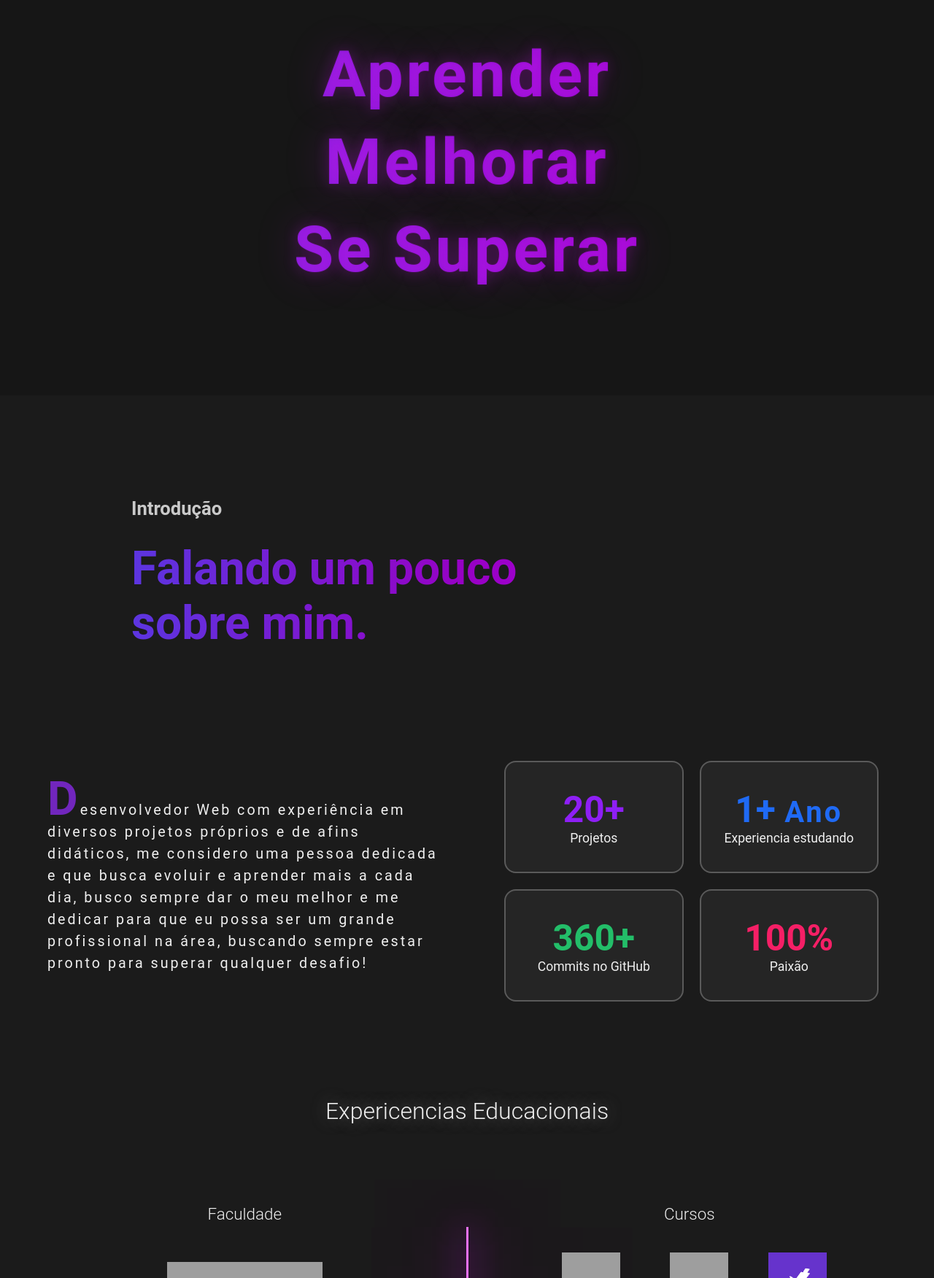
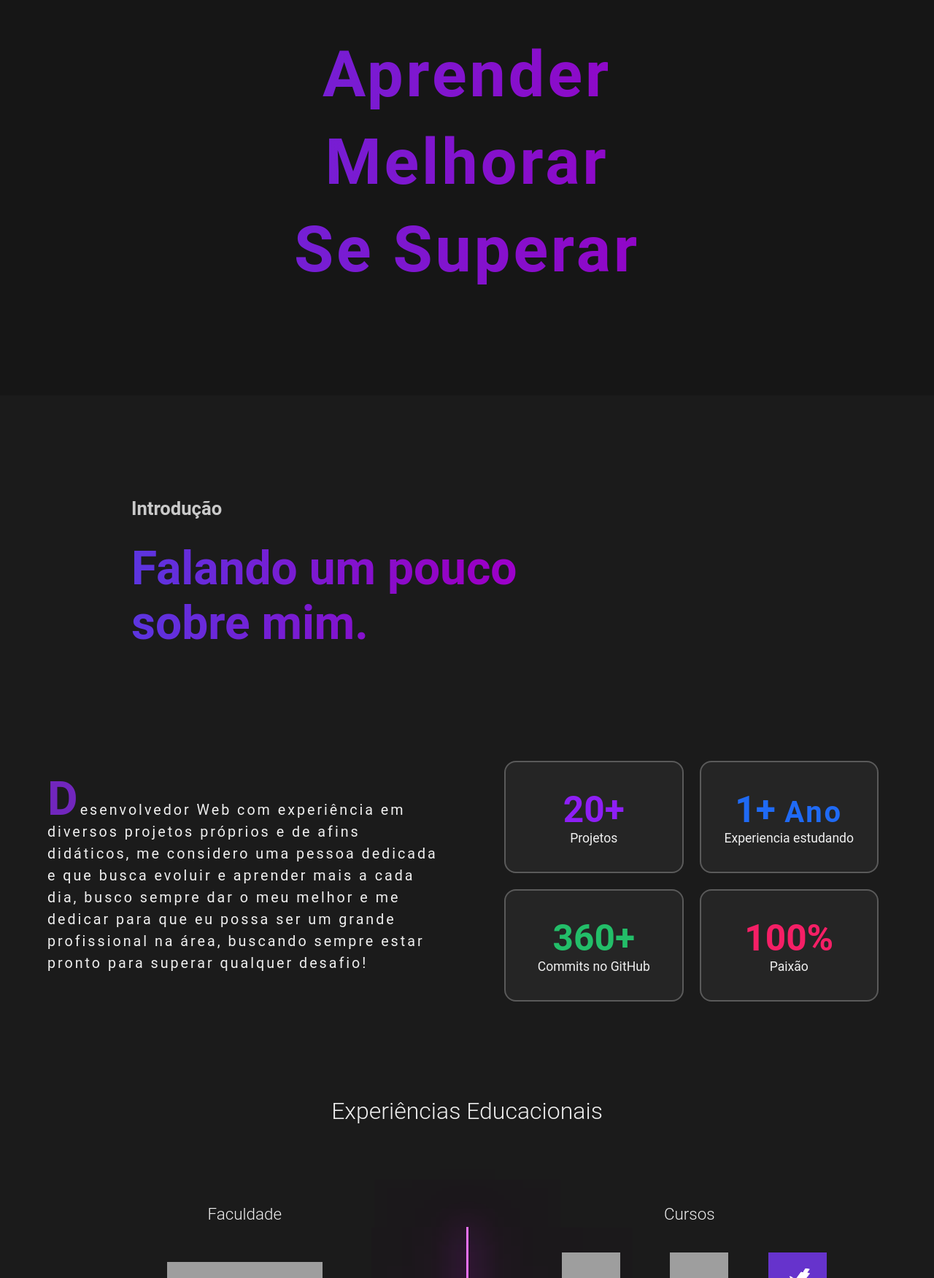
Before and after one commit to NycolasSM/portfolio_nycolas_santana, a React (Vite) app: page / in a window 1280 px wide. Shown: the part 2448-4200 px from the top of the page at 73% size. Built offline with nearby package versions, Linux system fonts and the light colour scheme; grey boxes are pictures that could not be loaded.

Commit message:
test performance

```diff
--- a/src/pages/Portfolio/index.tsx
+++ b/src/pages/Portfolio/index.tsx
@@ -52,7 +52,7 @@ function Portfolio() {
             </div>
           </div>
           <h2 className="my__educational__experience__title">
-            Expericencias Educacionais
+            Experiências Educacionais
           </h2>
           <div className="my__educational__experience">
             <div className="college__formation">
--- a/src/pages/Portfolio/style.css
+++ b/src/pages/Portfolio/style.css
@@ -11,7 +11,6 @@
   background-clip: text;
   -webkit-text-fill-color: transparent;
   animation: intro-gradient 4s infinite ease;
-  text-shadow: 0 0 2px #d31cf841, 0 0 20px #d31cf841, 0 0 60px #d31cf841;
 }
 
 .portfolio__section {
@@ -52,7 +51,6 @@
   margin: 110px 0px 80px 0px;
   padding: 10px;
   font-weight: 300;
-  text-shadow: 0 0 20px #616161;
 }
 
 .my__educational__experience {
```
